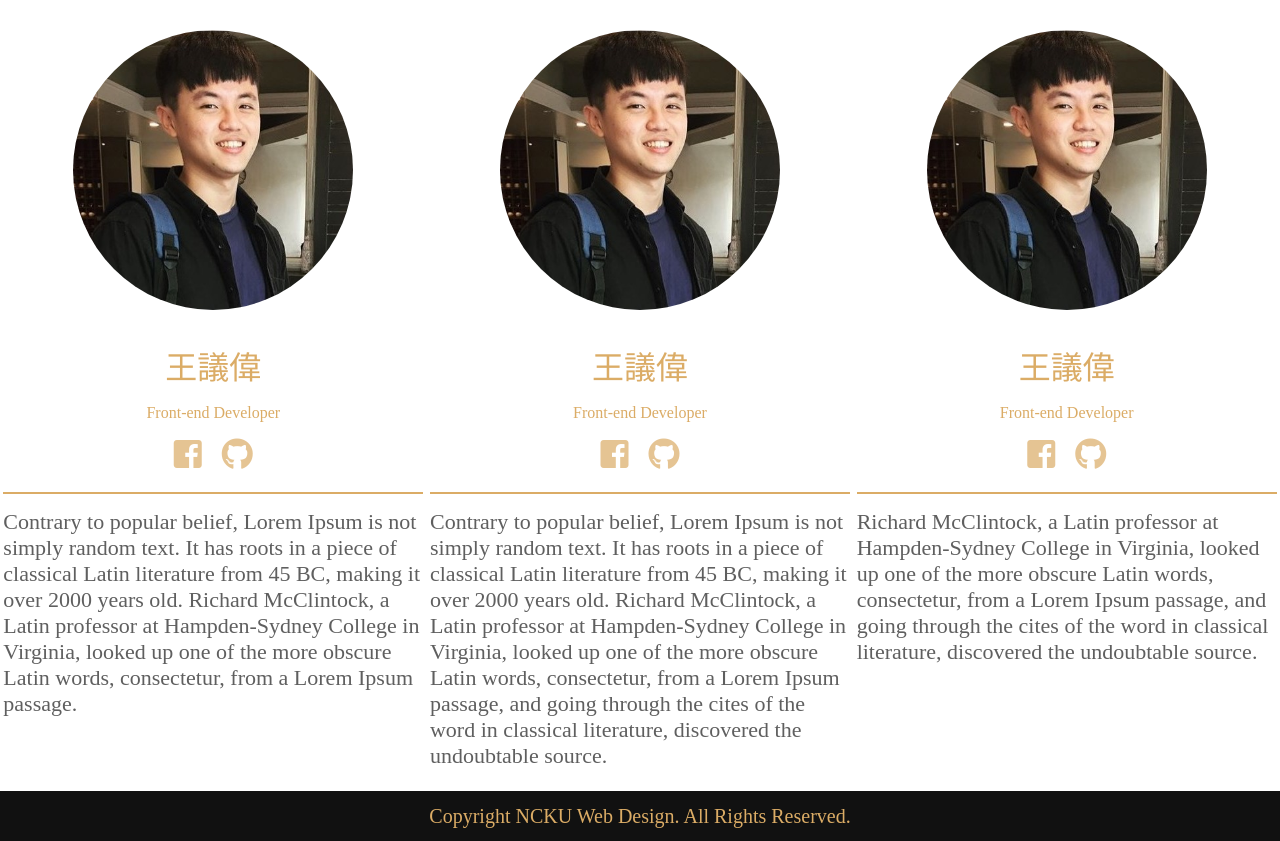
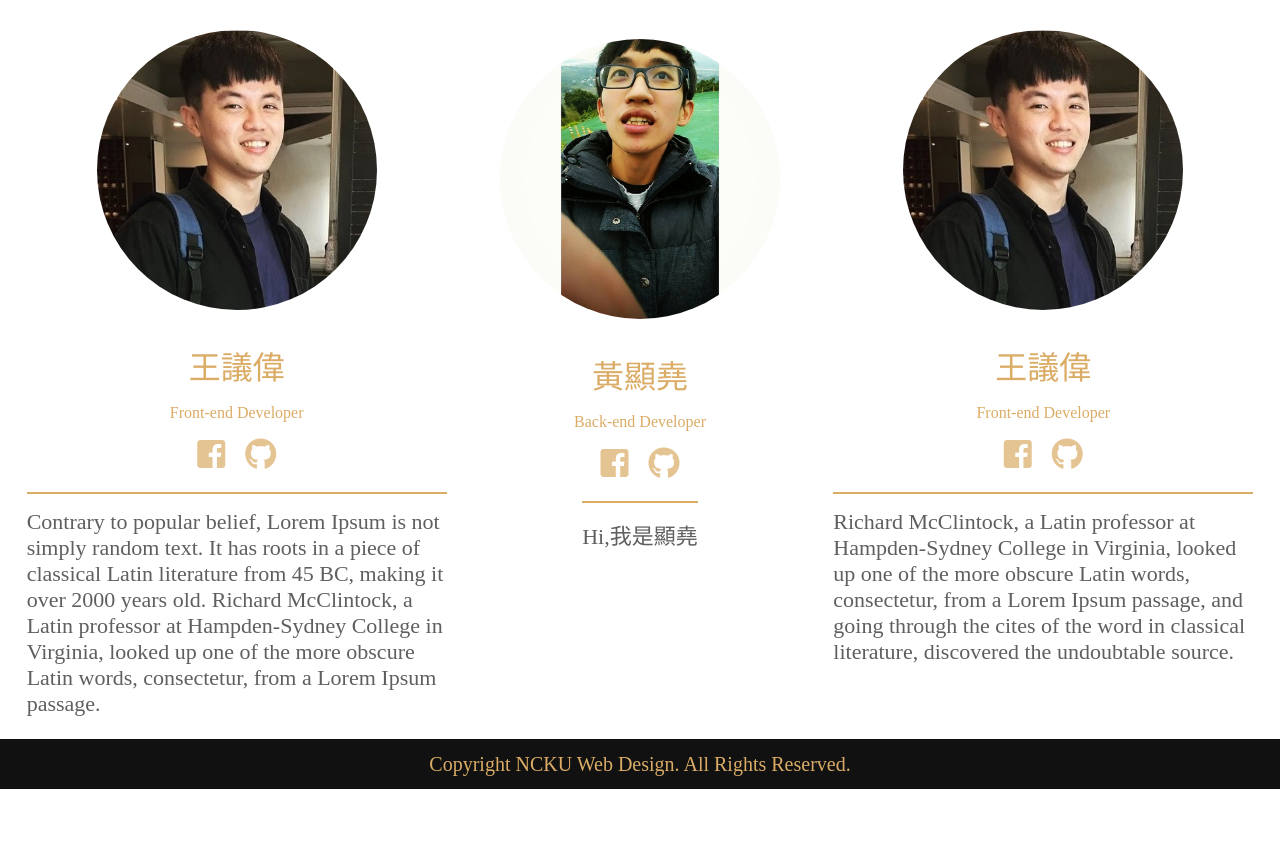
Before and after one commit to eric8607242/StickyBoard, a Django app: page /about/ in a window 1280 px wide. Shown: the part 54-895 px from the top of the page. After the commit the page ends 843 px from the top, so only its background shows below. Run offline with Django 3.2, Linux system fonts and the light colour scheme; some libraries are stand-ins or nearby versions.

Commit message:
update at same time

```diff
--- a/stickyboard/board/consumers.py
+++ b/stickyboard/board/consumers.py
@@ -34,7 +34,6 @@ class BoardConsumer(AsyncWebsocketConsumer):
 
     async def board_update(self, event):
         note_info = event['note_info']
-        print(note_info)
         # Send message to WebSocket
         await self.send(text_data=json.dumps({
             'note_info': note_info
--- a/stickyboard/board/views.py
+++ b/stickyboard/board/views.py
@@ -32,7 +32,6 @@ def saveboard(request):
                     board = board,
                 )
                 new_note.save()
-                print(note_info)
             else:
                 edit_note = Note.objects.get(note_id = note_info["board_id"])
                 edit_note.title = note_info['title']
--- a/stickyboard/mainsite/views.py
+++ b/stickyboard/mainsite/views.py
@@ -16,7 +16,6 @@ from django.views.decorators.csrf import csrf_exempt
 
 def home(request):
     current_user = None
-    print(request.user.is_authenticated)
     if request.user.is_authenticated is True:
         current_user = request.user
     return render(request,"./mainsite/index.html",{'user':current_user})
@@ -31,8 +30,6 @@ def about(request):
 @login_required(login_url='/account/login/')
 def manageboard(request):
     user = request.user
-    for t in user.userboardid.all():
-        print(t.board_name)
     return render(request,"./mainsite/usermanage.html",{"user":user,"userboards":user.userboardid.all()})
 
 
--- a/stickyboard/static/js/postdata.js
+++ b/stickyboard/static/js/postdata.js
@@ -1,7 +1,5 @@
 $(document).on('submit','#postData',function(e){
-    console.log("-----------------")
     e.preventDefault()
-    console.log(localStorage["boardName"])
     $.ajax({
         type:'POST',
         url: '/board/saveboard/',
--- a/stickyboard/templates/mainsite/about.html
+++ b/stickyboard/templates/mainsite/about.html
@@ -56,23 +56,19 @@
                         </p>
                     </div>
                     <div class="member-card">
-                        <img class="avatar" src="{% static 'images/yiwei.jpg' %}">
-                        <p class="developer-name">王議偉</p>
-                        <p class="developer-title">Front-end Developer</p>
+                        <img class="avatar" src="{% static 'images/xian.jpg' %}">
+                        <p class="developer-name">黃顯堯</p>
+                        <p class="developer-title">Back-end Developer</p>
                         <div>
-                            <a class="contact-icons" href="https://www.facebook.com/yiweiWang01" target="_blank">
+                            <a class="contact-icons" href="https://www.facebook.com/profile.php?id=100002673256410" target="_blank">
                                 <i class="fab fa-facebook-square fa-2x fa-contact-info"></i>
                             </a>
-                            <a class="contact-icons" href="https://github.com/Wang-YiWei" target="_blank">
+                            <a class="contact-icons" href="https://github.com/eric8607242" target="_blank">
                                 <i class="fab fa-github fa-2x fa-contact-info"></i>
                             </a>
                         </div>
                         <p class="developer-description">
-                            Contrary to popular belief, Lorem Ipsum is not simply random text. It has roots in a piece of classical Latin literature
-                            from 45 BC, making it over 2000 years old. Richard McClintock, a Latin professor at Hampden-Sydney
-                            College in Virginia, looked up one of the more obscure Latin words, consectetur, from a Lorem
-                            Ipsum passage, and going through the cites of the word in classical literature, discovered the
-                            undoubtable source.
+                            Hi,我是顯堯
                         </p>
                     </div>
                     <div class="member-card">
```
Also changed, not shown: stickyboard/templates/board/panel.html (+9 -11 lines), stickyboard/static/images/xian.jpg (added).
